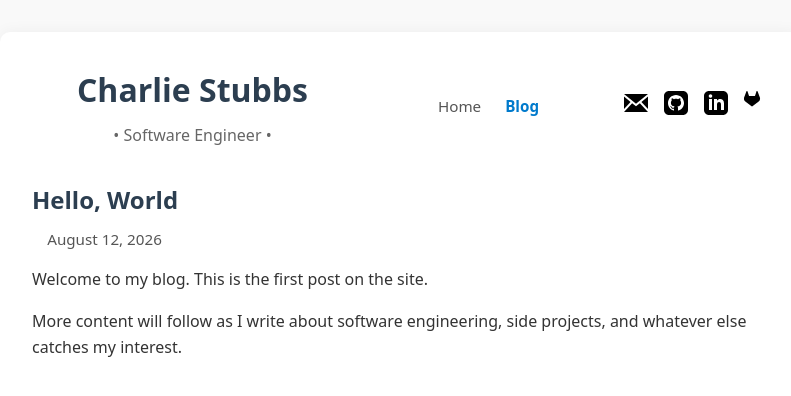
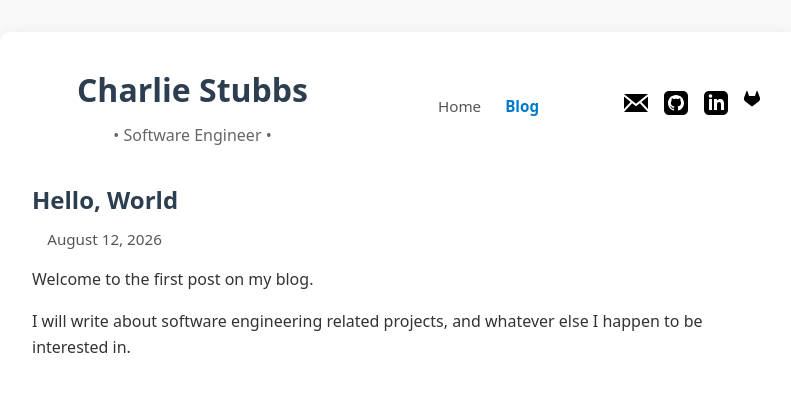
Before and after one commit to crs553/crs553.github.io, a Jekyll site: the page built from _posts/2026-08-12-hello-world.md, in a window 1280 px wide. Shown: the top 396 px of the page, without its empty margins (240-1031 px from the left). Built offline with Jekyll 4.4.1, drawn with Linux system fonts in a browser that asks for light colours.

Commit message:
docs: change to structure of posts

```diff
--- a/_posts/2026-08-12-hello-world.md
+++ b/_posts/2026-08-12-hello-world.md
@@ -4,6 +4,6 @@ title: Hello, World
 date: 2026-08-12
 ---
 
-Welcome to my blog. This is the first post on the site.
+Welcome to the first post on my blog.
 
-More content will follow as I write about software engineering, side projects, and whatever else catches my interest.
+I will write about software engineering related projects, and whatever else I happen to be interested in.
```
